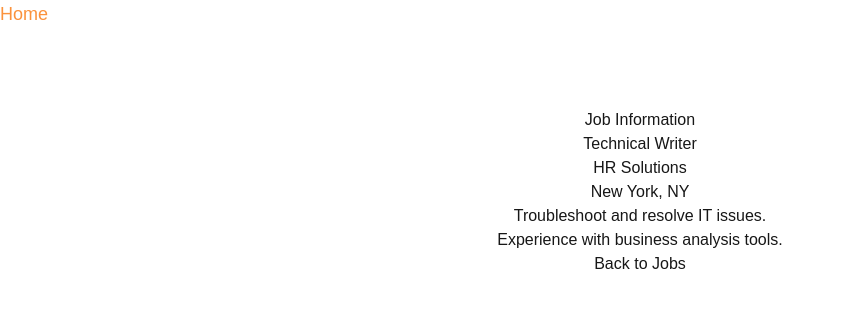
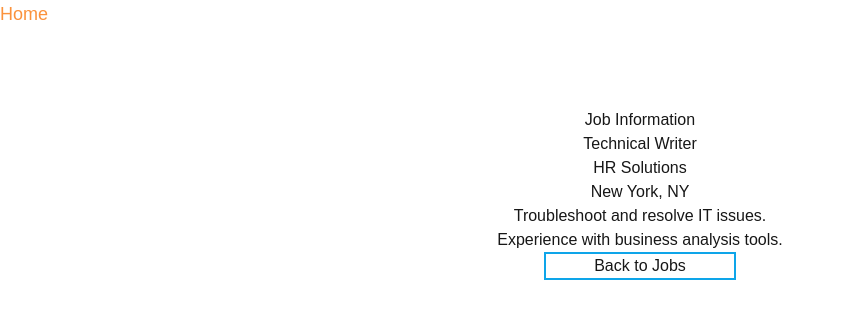
Before and after one commit to H3R01A/unibui-job-board, a Next.js app: page /jobs/1 in a window 1280 px wide. Shown: the top 318 px of the page, without its empty margins (0-844 px from the left). Built offline with nearby package versions, Linux system fonts and the light colour scheme.

Commit message:
update job-button and job-details-button with styling

```diff
--- a/components/job-button.tsx
+++ b/components/job-button.tsx
@@ -8,5 +8,11 @@
     router.push(`/jobs`);
   }
 
-  return <button onClick={handleButtonClick}>Back to Jobs</button>;
+  return (
+    <>
+      <div className="border-solid border-2 px-12 border-sky-500 text-center">
+        <button onClick={handleButtonClick}>Back to Jobs</button>
+      </div>
+    </>
+  );
 }
--- a/components/job-details-button.tsx
+++ b/components/job-details-button.tsx
@@ -9,8 +9,14 @@
   const router = useRouter();
   const jobID = props.jobID;
   function handleButtonClick() {
-  router.push(`/jobs/${jobID}`);
+    router.push(`/jobs/${jobID}`);
   }
 
-  return <button onClick={handleButtonClick}>Click to Find More</button>;
+  return (
+    <>
+      <div className="border-solid border-2 border-sky-500 text-center">
+        <button onClick={handleButtonClick}>Click to Find More</button>
+      </div>
+    </>
+  );
 }
```
